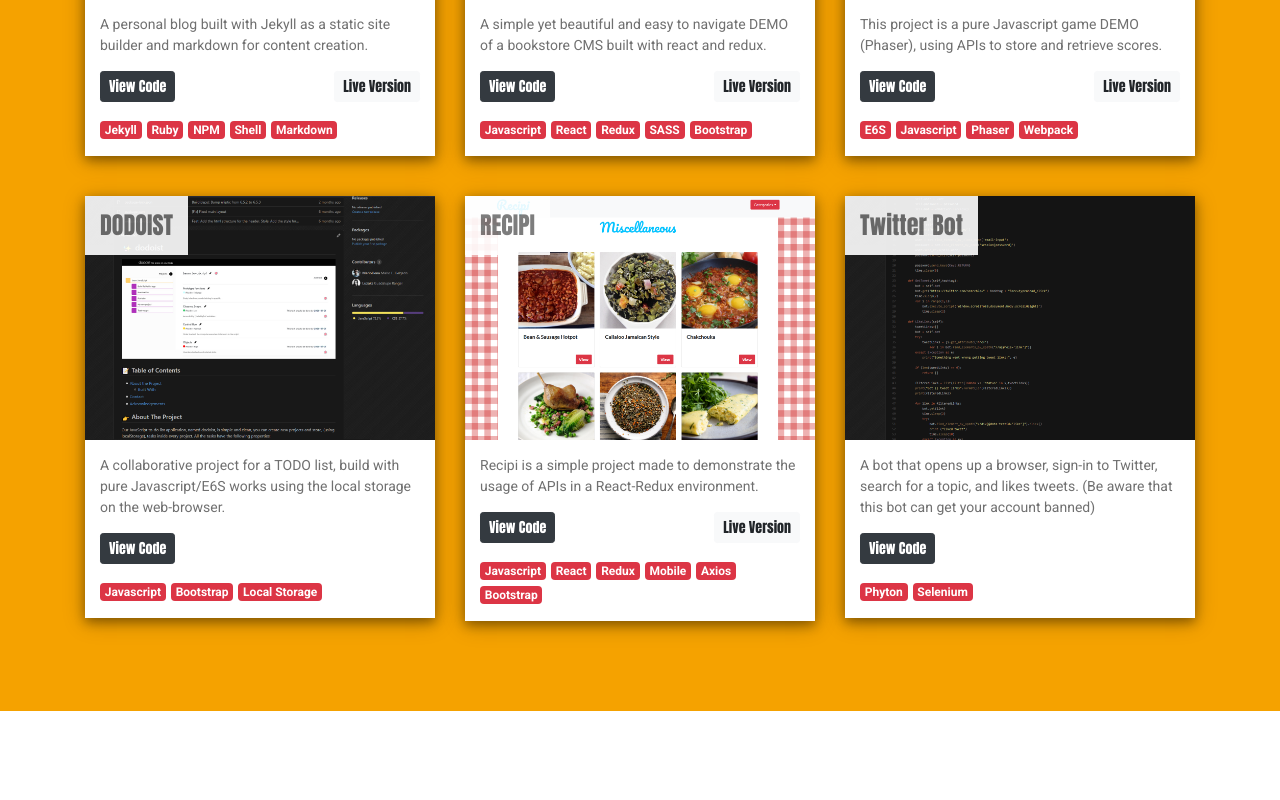
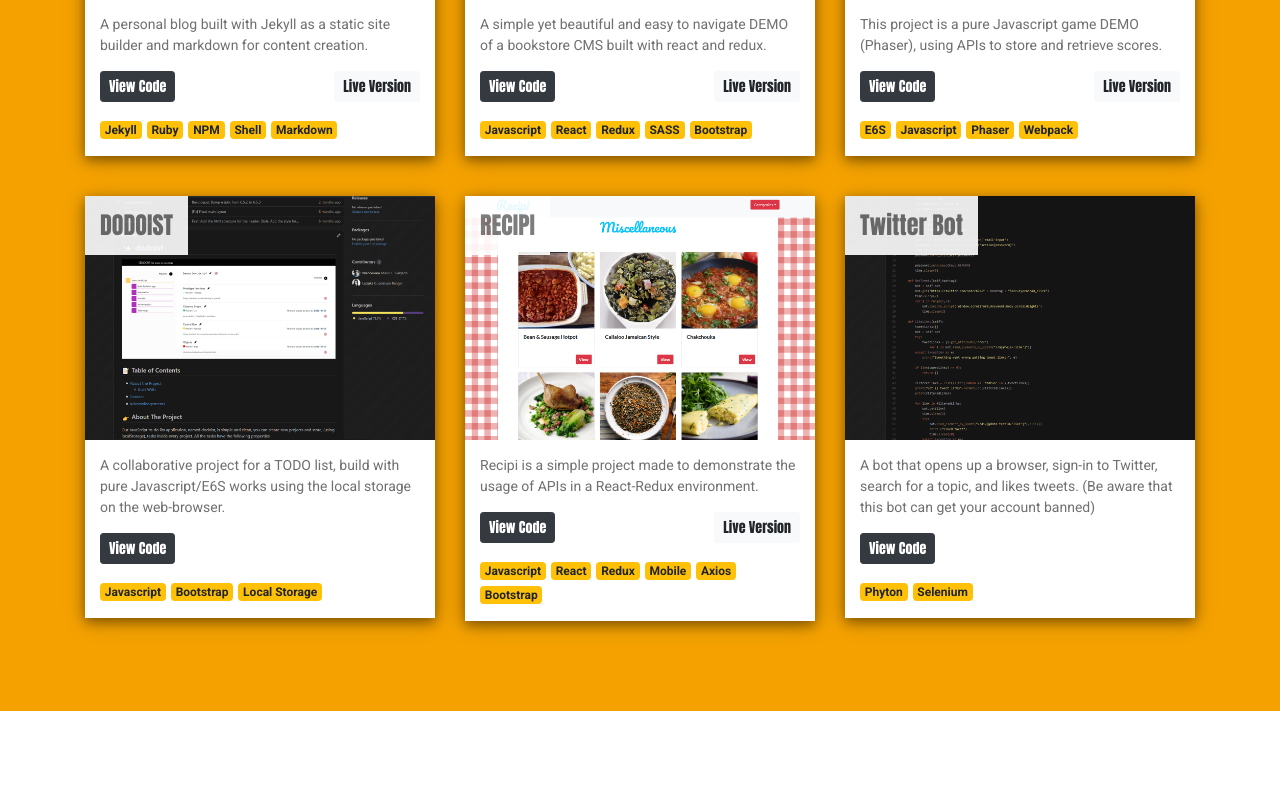
Before and after one commit to MarioDena/portfolio, a React (Create React App) app: page / in a window 1280 px wide. Shown: the part 1280-2080 px from the top of the page. Built offline with nearby package versions, Linux system fonts and the light colour scheme.

Commit message:
[Fix] Improved readability

```diff
--- a/src/App.css
+++ b/src/App.css
@@ -230,6 +230,7 @@ textarea {
 .inputContent {
   margin: 10px;
   margin-left: 0px;
+  margin-bottom: 30px;
 }
 
 .highContainer3 {
--- a/src/components/ProjectPreview.js
+++ b/src/components/ProjectPreview.js
@@ -40,7 +40,7 @@ const ProjectPreview = (props) => {
 
         <div className="badges">
           {project.tech.map((tech) => (
-            <span className="badge badge-danger">{tech}</span>
+            <span className="badge badge-warning">{tech}</span>
           ))}
         </div>
       </div>
```
